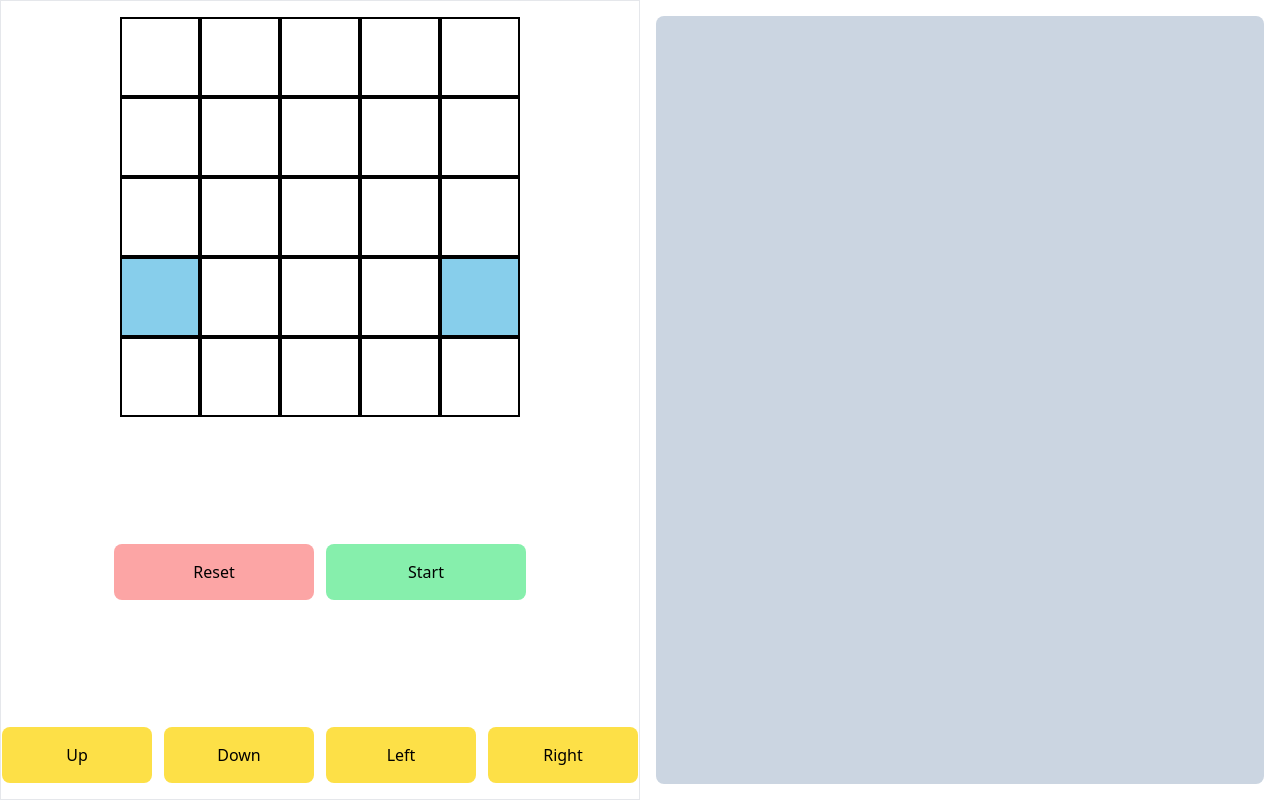
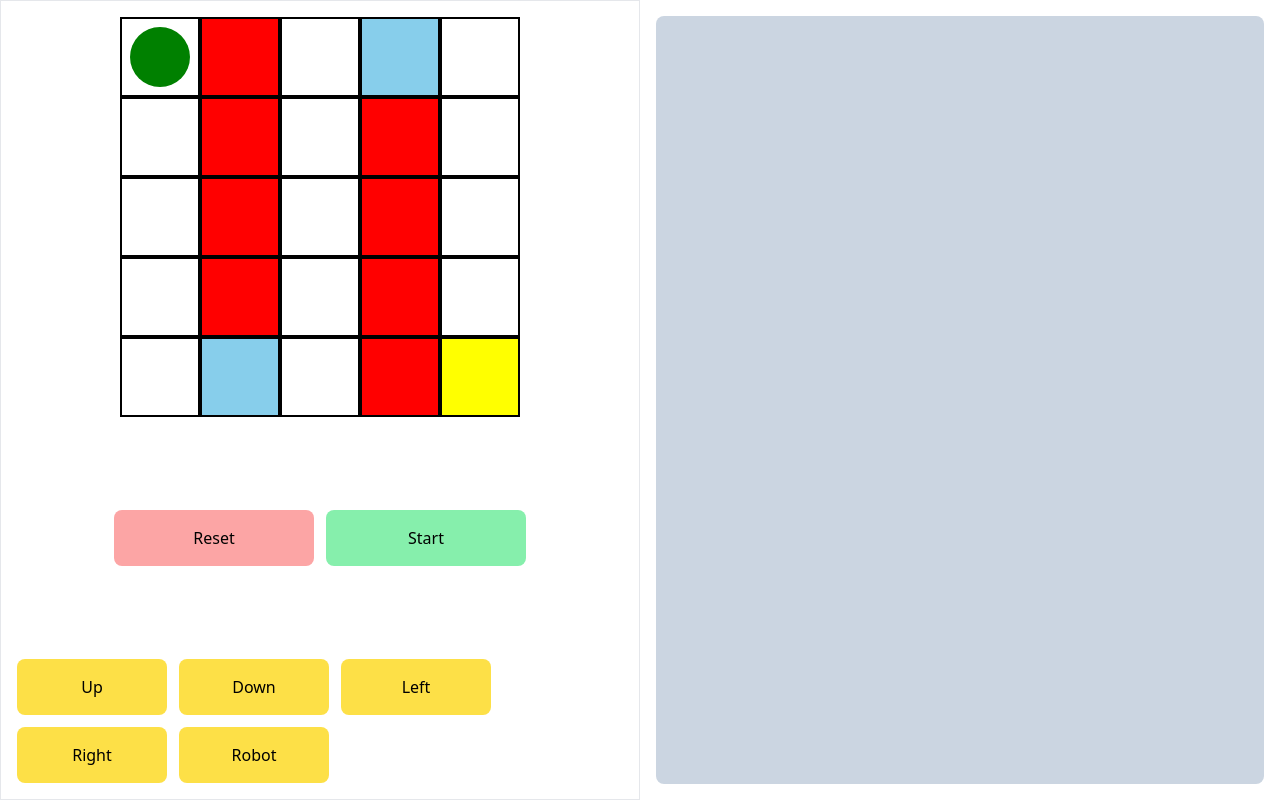
Before and after one commit to sferaNGK/Robot_JS, a plain HTML site: page index.html in a window 1280 px wide. Both pictures are taken after a click on the button "Reset". Drawn offline with nearby package versions, Linux system fonts and the light colour scheme.

Commit message:
Second Commit

```diff
--- a/index.html
+++ b/index.html
@@ -20,11 +20,12 @@
                 <button class="start w-[200px] p-4 bg-green-300 rounded-lg">Start</button>
             </div>
 
-            <div class="commands flex gap-x-3">
+            <div class="commands flex gap-3 flex-wrap">
                 <button class="command w-[150px] p-4 bg-yellow-300 rounded-lg" value="up">Up</button>
                 <button class="command w-[150px] p-4 bg-yellow-300 rounded-lg" value="down">Down</button>
                 <button class="command w-[150px] p-4 bg-yellow-300 rounded-lg" value="left">Left</button>
                 <button class="command w-[150px] p-4 bg-yellow-300 rounded-lg" value="right">Right</button>
+                <button class="command crobot w-[150px] p-4 bg-yellow-300 rounded-lg" value="Robot">Robot</button>
             </div>
         </div>
         <div class="w-1/2 p-4">
--- a/main.js
+++ b/main.js
@@ -1,36 +1,60 @@
 let cells;
 let arrayCommands = []
 
-let end = {
+const end = {
     x: 4,
     y: 4
 }
 
-let robot = {
+const robot = {
     x: 0,
     y: 0
 }
 
-let barriers = [
+const barriers = [
+    {
+        x: 1,
+        y: 0
+    },
+    {
+        x: 1,
+        y: 1
+    },
+    {
+        x: 1,
+        y: 2
+    },
     {
         x: 1,
         y: 3,
     },
     {
         x: 3,
+        y: 1
+    },
+    {
+        x: 3,
         y: 2
+    },
+    {
+        x: 3,
+        y: 3
+    },
+    {
+        x: 3,
+        y: 4
     }
 ]
 
 let elements = [
     {
-        x: 0,
-        y: 3,
+        x: 1,
+        y: 4,
         isUp: false
     },
     {
-        x: 4,
-        y: 3,
+        x: 3,
+        y: 0,
         isUp: false
     }
 ]
@@ -41,7 +65,7 @@ const startBtn = document.querySelector(".start")
 const commands = document.querySelector(".commands")
 const codes = document.querySelector(".codes")
 
-function genetationField(num = 5, barrierCount = 3) {
+function genetationField(num = 5) {
 
     for (x = 0; x < num; x++) {
         const column = document.createElement("div")
@@ -89,12 +113,20 @@ function cheakDead() {
     }
 }
 
+function cheakEnd() {
+    if (robot.x == end.x && robot.y == end.y) {
+        alert("Вы победили!")
+
+        endGame()
+    }
+}
+
 function cheakElement() {
     if (elements.some(element => element.x == robot.x && element.y == robot.y)) {
 
         cells.forEach((cell) => {
             if (cell.dataset.x == robot.x && cell.dataset.y == robot.y) {
-               cell.classList.remove("element")
+                cell.classList.remove("element")
             }
         })
 
@@ -106,19 +138,6 @@ function cheakElement() {
             return el
         })
 
-    }
-}
-
-function cheakEnd() {
-    if (robot.x == end.x && robot.y == end.y) {
-
-        if(elements.length == elements.filter(el => el.isUp == true).length) {
-            alert("Вы победили!")
-
-            return
-        }
-
-        alert("Вы собрали не все компоненты")
     }
 }
 
@@ -219,9 +238,6 @@ function startProgram() {
 }
 
 function endGame() {
-    barriers = []
-    end = {}
-    robot = {}
     arrayCommands = []
     codes.innerHTML = ""
     field.innerHTML = ""
@@ -230,10 +246,19 @@ function endGame() {
 
 commands.addEventListener("click", (event) => {
 
-    event.preventDefault()
+    let code;
+
+    if (event.target.classList.contains("crobot")) {
+        code = `<div class="code noFull rounded-lg">robot</div>`
+        code.innerHTML = code
+        codes.innerHTML += code
+        return
+    }
 
     if (event.target.classList.contains("command")) {
-        codes.innerHTML += `<div class="code rounded-lg ${event.target.value}">${event.target.value}</div>`
+        codes.querySelector(".noFull").remove()
+        code = `<div class="code noNum rounded-lg ${event.target.value}">robot.${event.target.value}()</div>`
+        codes.innerHTML += code
         arrayCommands.push(event.target.value)
     }
 })
```
